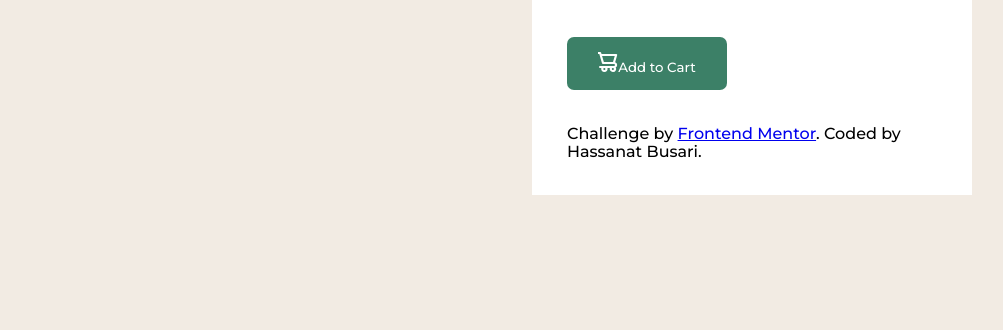
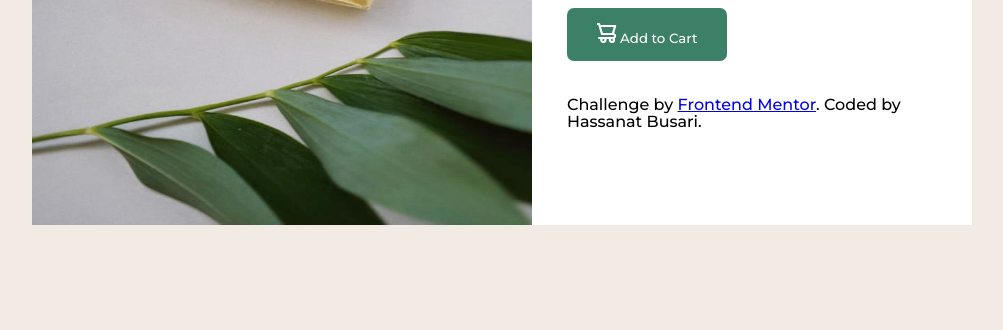
Before and after one commit to HassanatB-O/product-preview, a plain HTML site: page index.html in a window 1280 px wide. Shown: the part 470-800 px from the top of the page, without its empty margins (138-1141 px from the left). Drawn offline with Linux system fonts and the light colour scheme.

Commit message:
Update index.html

```diff
--- a/index.html
+++ b/index.html
@@ -12,9 +12,9 @@
     <title>Product Preview</title>
 </head>
 <body>
-    <div id="img"></div>
-    <!-- <img src="images/image-product-desktop.jpg" alt="Picture of perfume bottle"> -->
-    <div id="body">
+    <div id="container">
+        <img src="images/image-product-desktop.jpg" alt="" id="img">
+        <div id="body">
         <p id="perf">perfume</p>
         <h1 id="header">gabrielle essence eau de parfume</h1>
         <p id="description">A floral, solar and voluptous representation composed by Oliver Poige, Perfumer-Creator for the House of Chanel</p>
@@ -22,11 +22,12 @@
             <h1 id="new-price">$149.99</h1>
             <p id="old-price"><strike>$169.99</strike> </p>
         </div>
-        <button id="cart"> <img src="images/icon-cart.svg" alt="icon-cart" id="svg">Add to Cart</button>
+        <button id="cart"> <img src="images/icon-cart.svg" alt="icon-cart" id="svg">    Add to Cart</button>
         <div id="attribution">
             Challenge by <a href="https://www.frontendmentor.io?ref=challenge" target="_blank">Frontend Mentor</a>.
             Coded by Hassanat Busari.
         </div>
     </div>
+    </div>
 </body>
 </html>
```
